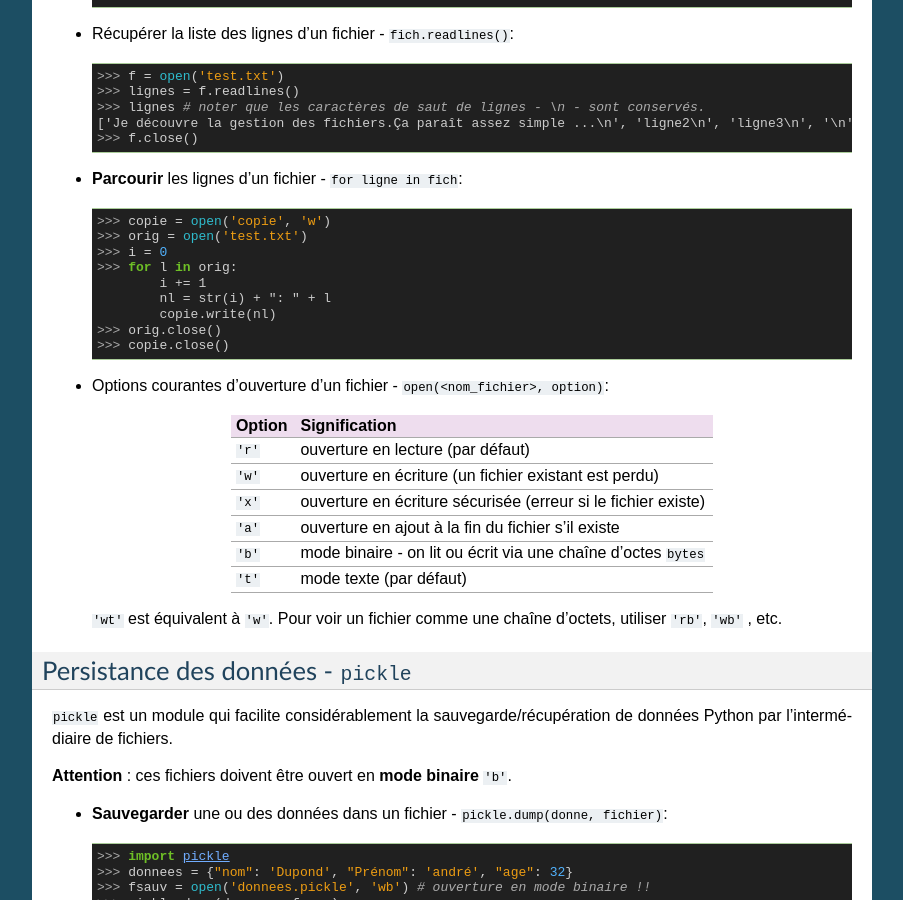
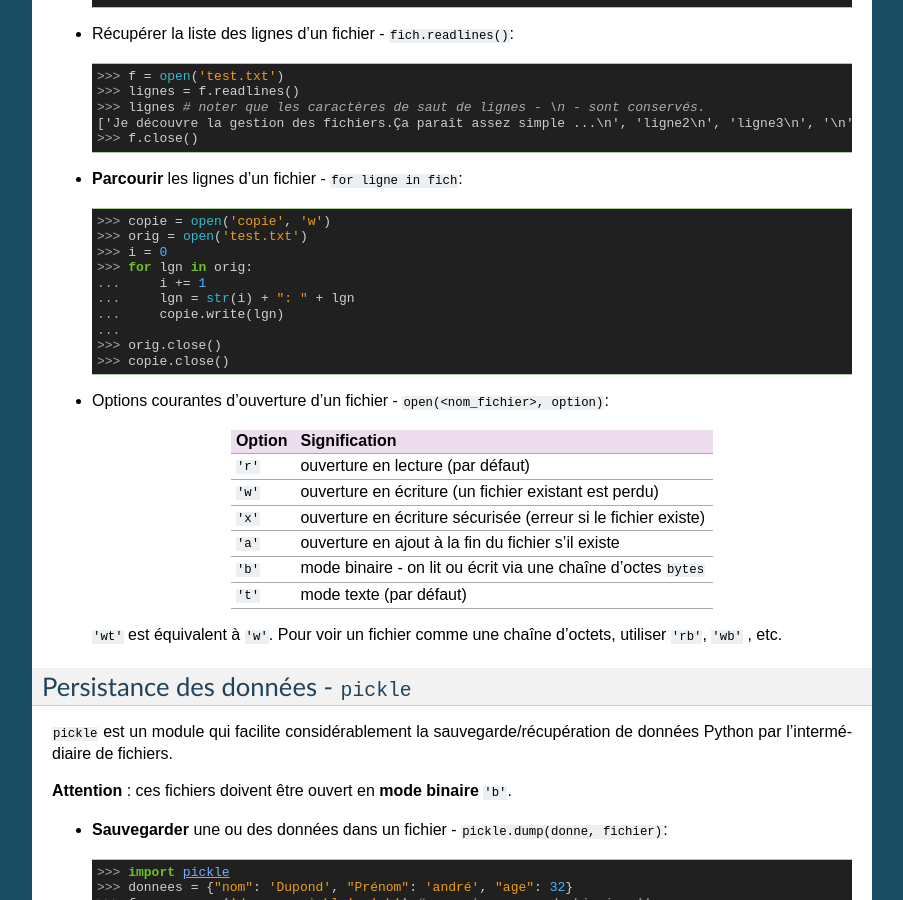
Before and after one commit to ORLEANS-TOURS-IRES/Fiches_ISN, a Sphinx documentation site: the page built from source/fichiers.rst, in a window 1280 px wide and 900 px high, scrolled down 960 px. Shown: the whole window, without its empty margins (198-1101 px from the left). Built offline with Sphinx 7.4.7, drawn with Linux system fonts in a browser that asks for light colours.

Commit message:
Update fichiers.rst

```diff
--- a/source/fichiers.rst
+++ b/source/fichiers.rst
@@ -69,10 +69,11 @@ Opérations de base
         >>> copie = open('copie', 'w')
         >>> orig = open('test.txt')
         >>> i = 0
-        >>> for l in orig:
-                i += 1
-                nl = str(i) + ": " + l
-                copie.write(nl)
+        >>> for lgn in orig:
+        ...     i += 1
+        ...     lgn = str(i) + ": " + lgn
+        ...     copie.write(lgn)
+        ...
         >>> orig.close()
         >>> copie.close()
 
```
